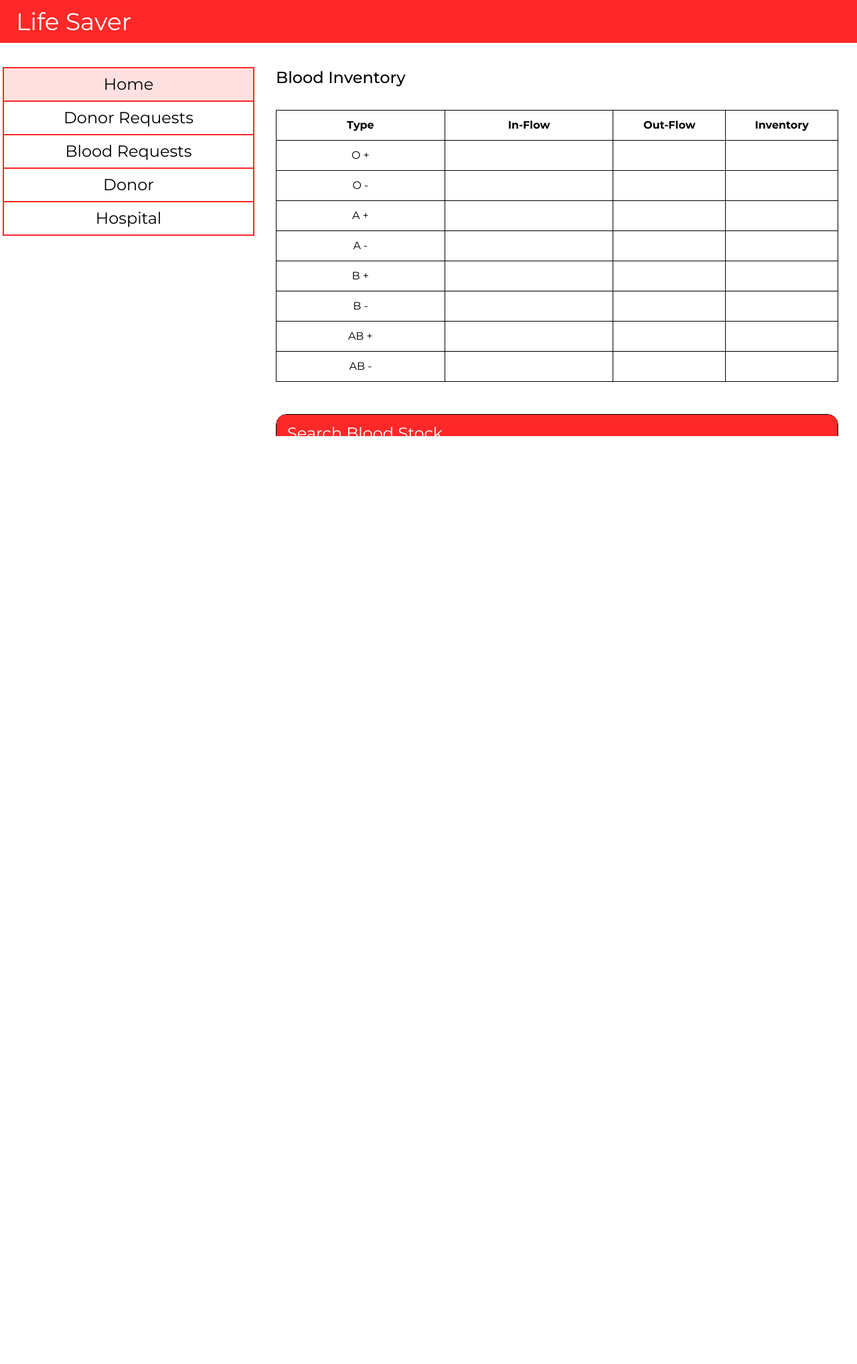
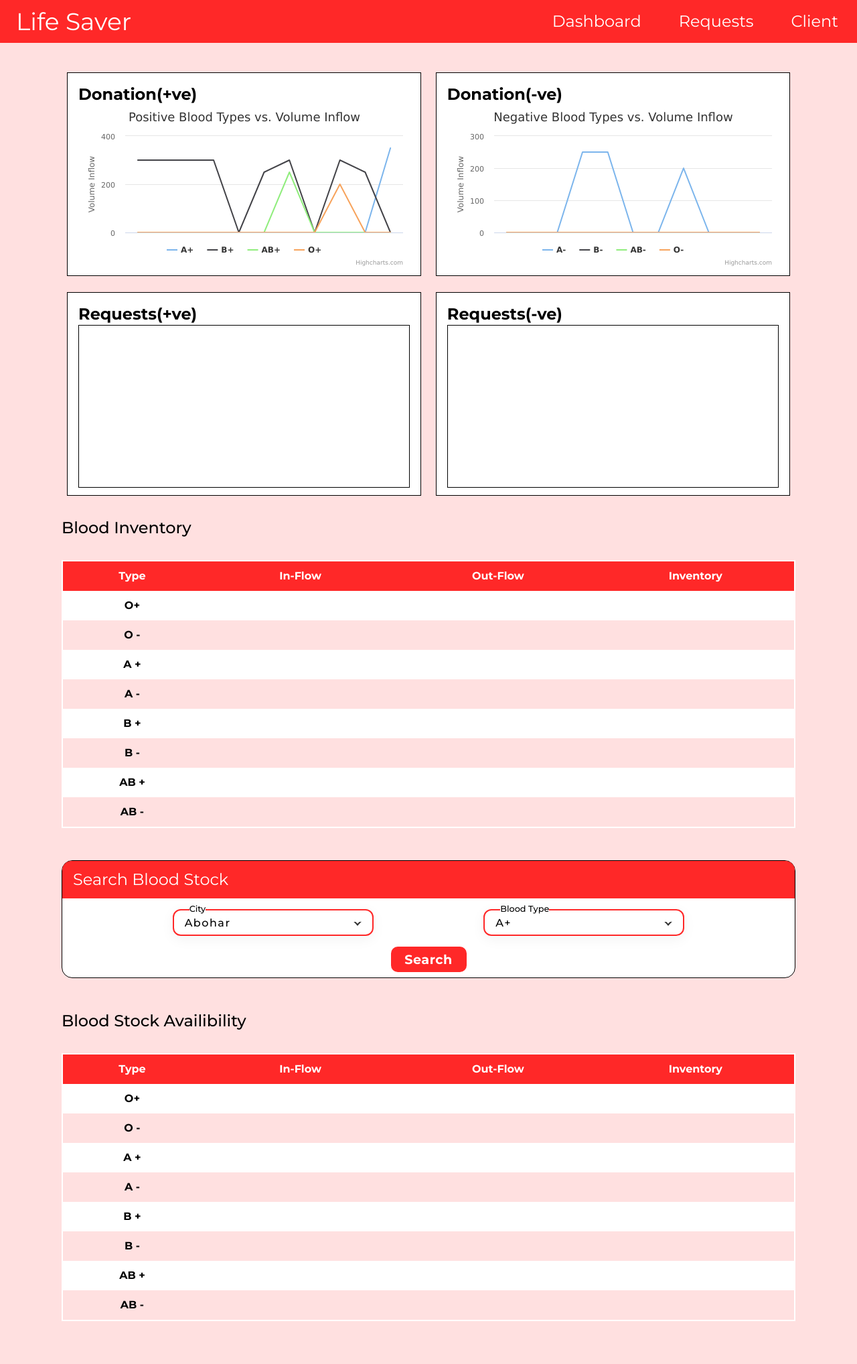
Before and after one commit to ViralBiyawala/BBMS, a Flask app: page /Admin in a window 1280 px wide. Shown: the whole page at 67% size. Before the commit the page ends 651 px from the top, so only its background shows below. Run offline with Flask 3, Linux system fonts and the light colour scheme; data comes from the database, SQL or seed files in the repository; a map, chart or similar area stays blank; style sheets or scripts are compiled from the project's sources; parts of the project's set-up code (start-up, migrations or seed data) failed here and were passed over; some libraries are stand-ins or nearby versions.

Commit message:
Admin PAge Updated , Home Page Notification Implementation

```diff
--- a/app/routes.py
+++ b/app/routes.py
@@ -52,7 +52,7 @@ login_manager.login_view = 'login'
 
 @app.route('/Admin')
 def AdminHome():
-    return render_template('Admin_Home.html')
+    return render_template('Admin_Home.html',cities=cities)
 
 #Helper functions
 #loading user
@@ -728,7 +728,13 @@ def plot_positive_data():
             quantity = record.quantity_donated if record else 0
             positive_data_dict[blood_type.replace('+', 'p')].append(quantity)
 
-    return jsonify(positive_data_dict)
+    # Sort the data by 'dates'
+    sorted_data = {'dates': sorted(positive_data_dict['dates']), 'Ap': [], 'Bp': [], 'ABp': [], 'Op': []}
+    for blood_type in ['A+', 'B+', 'AB+', 'O+']:
+        sorted_data[blood_type.replace('+', 'p')] = [positive_data_dict[blood_type.replace('+', 'p')][positive_data_dict['dates'].index(date)] for date in sorted_data['dates']]
+
+    return jsonify(sorted_data)
+
 
 @app.route('/plot_negative_data')
 def plot_negative_data():
@@ -751,4 +757,9 @@ def plot_negative_data():
             quantity = record.quantity_donated if record else 0
             negative_data_dict[blood_type.replace('-', 'n')].append(quantity)
 
-    return jsonify(negative_data_dict)
+    # Sort the data by 'dates'
+    sorted_data = {'dates': sorted(negative_data_dict['dates']), 'An': [], 'Bn': [], 'ABn': [], 'On': []}
+    for blood_type in ['A-', 'B-', 'AB-', 'O-']:
+        sorted_data[blood_type.replace('-', 'n')] = [negative_data_dict[blood_type.replace('-', 'n')][negative_data_dict['dates'].index(date)] for date in sorted_data['dates']]
+
+    return jsonify(sorted_data)
--- a/app/static/negativeChart.js
+++ b/app/static/negativeChart.js
@@ -16,6 +16,9 @@ fetch('/plot_negative_data')
             xAxis: {
                 categories: data.dates,
                 crosshair: true,
+                labels: {
+                    enabled:false // Enable labels
+                }
             },
             yAxis: {
                 title: {
--- a/app/static/positiveChart.js
+++ b/app/static/positiveChart.js
@@ -9,9 +9,8 @@ fetch('/plot_positive_data')
                 zoomType: 'x', // Enable x-axis zoom
                 panning: true, // Enable panning
                 panKey: 'shift', // Hold Shift key to enable panning
-                backgroundColor: 'rgba(150, 15, 100, 0.2)', // Set background color with transparency
-                borderWidth: 2, // Add a border to the chart
-                borderColor: 'Red' // Set border color
+                // borderWidth: 2, // Add a border to the chart
+                // borderColor: 'Red' // Set border color
             },
             title: {
                 text: 'Positive Blood Types vs. Volume Inflow'
@@ -19,6 +18,9 @@ fetch('/plot_positive_data')
             xAxis: {
                 categories: data.dates,
                 crosshair: true,
+                labels: {
+                    enabled:false // Enable labels
+                }
             },
             yAxis: {
                 title: {
--- a/app/static/profile.css
+++ b/app/static/profile.css
@@ -456,9 +456,15 @@ th, td {
 }
 .a-right th,
 .a-right td {
-  border: 1px solid black;
+  border: none;
   padding: 10px;
   text-align: center;
+}
+.a-right tr:nth-child(even){
+  background-color: white;
+}
+.a-right table{
+  border:2px solid white;
 }
 
 #appointment tr:nth-child(even),
@@ -480,6 +486,24 @@ th:nth-child(3), td:nth-child(3) {
 th:nth-child(4), td:nth-child(4) {
     width: 25%;
 }
+
+.a-right th:nth-child(1), td:nth-child(1) {
+  width: 19%; /* Set the width of the first column */
+}
+
+.a-right th:nth-child(2), td:nth-child(2) {
+  width: 27%;
+}
+
+.a-right th:nth-child(3), td:nth-child(3) {
+  width: 27%;
+}
+
+.a-right th:nth-child(4), td:nth-child(4) {
+  width: 27%;
+}
+
+
 .table-h{
     width: calc(100% - 7px)
 }
--- a/app/templates/Admin_Home.html
+++ b/app/templates/Admin_Home.html
@@ -9,13 +9,17 @@
       src="https://kit.fontawesome.com/3b57b3cea0.js"
       crossorigin="anonymous"
     ></script>
+    <script src="https://code.highcharts.com/highcharts.js"></script>
+    <!-- Link to external JavaScript files using url_for -->
+    <script src="{{ url_for('static', filename='positiveChart.js') }}"></script>
+    <script src="{{ url_for('static', filename='negativeChart.js') }}"></script>
     <link
       rel="stylesheet"
       href="{{ url_for('static', filename='profile.css') }}"
     />
   </head>
 
-  <body>
+  <body class="bg-[#ffe0e0]">
     <nav class="bg-[#FF2828] w-full flex py-[12px] text-white text-[24px]">
       <div
         class="flex items-center w-[20%] ml-6 text-4xl hover:tracking-[0.1em] transition-all duration-700 cursor-pointer"
@@ -23,26 +27,26 @@
         <a href="index">Life Saver</a>
       </div>
 
-      <!-- <div class="flex w-[80%] justify-end items-center">
+      <div class="flex w-[80%] justify-end items-center">
         <div
           class="cursor-pointer hover:border-b-2 hover:border-white transition-all duration-100 mx-7"
         >
-          <a href="/index">Home</a>
+          <a href="Admin">Dashboard</a>
         </div>
 
         <div
           class="cursor-pointer hover:border-b-2 hover:border-white transition-all duration-100 mx-7"
         >
-          <a href="about">About Us</a>
+          <a href="about">Requests</a>
         </div>
 
         <div
           class="cursor-pointer hover:border-b-2 hover:border-white transition-all duration-100 mx-7"
         >
-          <a href="/contact">Contact Us</a>
+          <a href="/contact">Client</a>
         </div>
 
-        <div class="nav-btn p-dropdown input">
+        <!-- <div class="nav-btn p-dropdown input">
           <div class="temp flex items-center">
             <button class="inline mx-[28px]" onclick="showItemS()">
               <img
@@ -62,14 +66,14 @@
               <div>Log Out</div>
             </a>
           </div>
+        </div> -->
+
       </div>
-
-      </div> -->
     </nav>
 
-    <div class="mt-8 flex ">
+    <div class="mt-8 flex justify-center mb-[4rem]">
       <!-- border border-red-700   -->
-        <div class="left w-[30%]   p-1">
+        <div class="left w-[0%]   p-1 hidden">
 
             <!-- Flash message start -->
             <div class="flash-messages">
@@ -94,88 +98,108 @@
         </div>
 
         <div
-            class="a-right w-[70%] aspect-[21/13] overflow-x-hidden overflow-y-scroll snap-y snap-mandatory px-7 pt-1 scroll-smooth  "
+            class="a-right w-[90%]   px-7 pt-1 "
           >
+            <div class="charts flex flex-wrap justify-between items-between p-2 h-[42rem]">
+              <div class="c1 w-[49%] h-[19rem] border border-black bg-white p-4">
+                <div class="chart-heaing font-bold text-2xl">Donation(+ve)</div>
+                <div id="positiveChart" class="chart  h-[90%]"></div>
+              </div>
+              <div class="c2 w-[49%] h-[19rem] border border-black bg-white p-4">
+                <div class="chart-heaing font-bold text-2xl">Donation(-ve)</div>
+                <div id="negativeChart" class="chart  h-[90%]"></div>
+              </div>
+              <div class="c3 w-[49%] h-[19rem] border border-black bg-white p-4">
+                <div class="chart-heaing font-bold text-2xl">Requests(+ve)</div>
+                <div class="chart border border-black h-[90%]"></div>
+              </div>
+              <div class="c4 w-[49%] h-[19rem] border border-black bg-white p-4">
+                <div class="chart-heaing font-bold text-2xl">Requests(-ve)</div>
+                <div class="chart border border-black h-[90%]"></div>
+              </div>
+            </div>
+
             <div class="bi   mb-8  text-2xl font-medium">Blood Inventory</div>
 
             <table>
                 <tr>
-                  <th>Type</th>
-                  <th>In-Flow</th>
-                  <th>Out-Flow</th>
-                  <th>Inventory</th>
+                  <th class="bg-[#ff2828] text-white">Type</th>
+                  <th class="bg-[#ff2828] text-white">In-Flow</th>
+                  <th class="bg-[#ff2828] text-white">Out-Flow</th>
+                  <th class="bg-[#ff2828] text-white">Inventory</th>
                 </tr>
                 <tr>
-                  <td>O +</td>
+                  <td class="font-bold">O+</td>
                   <td></td>
                   <td></td>
                   <td></td>
                 </tr>
                 <tr>
-                  <td>O -</td>
+                  <td class="font-bold">O -</td>
                   <td></td>
                   <td></td>
                   <td></td>
                 </tr>
                 <tr>
-                  <td>A +</td>
+                  <td class="font-bold">A +</td>
                   <td></td>
                   <td></td>
                   <td></td>
                 </tr>
                 <tr>
-                  <td>A -</td>
+                  <td class="font-bold">A -</td>
                   <td></td>
                   <td></td>
                   <td></td>
                 </tr>
                 <tr>
-                  <td>B +</td>
+                  <td class="font-bold">B +</td>
                   <td></td>
                   <td></td>
                   <td></td>
                 </tr>
                 <tr>
-                  <td>B -</td>
+                  <td class="font-bold">B -</td>
                   <td></td>
                   <td></td>
                   <td></td>
                 </tr>
                 <tr>
-                  <td>AB +</td>
+                  <td class="font-bold">AB +</td>
                   <td></td>
                   <td></td>
                   <td></td>
                 </tr>
                 <tr>
-                    <td>AB -</td>
+                    <td class="font-bold">AB -</td>
                     <td></td>
                     <td></td>
                     <td></td>
                 </tr>
             </table>
 
-            <div class="search border border-black rounded-2xl my-12   flex flex-col pb-2">
+            <form action="CitySearch" method="POST">
+              <div class="search border border-black rounded-2xl my-12   flex flex-col pb-2 bg-white">
 
                 <div class="heading bg-[#ff2828] rounded-t-[14px] text-white text-2xl pl-4 py-3">
                     Search Blood Stock
                 </div>
 
-                <div class="a-ips flex w-full justify-evenly">
-                    <div class="input-container  ">
+                  <div class="a-ips flex w-full justify-evenly ">
+                      <div class="input-container focus ">
                           <div class="dropdown ">
                             <input
                               type="text"
                               class="textBoxCity input"
-                            value=""
+                              value="{{cities[0]}}"
                               name="city"
                               id="CitytextBox"
                               required
                             />
-                          <div class="options" id="OptionsCity">
-                            <!-- {% for city in cities %}
+                            <div class="options mt-1" id="OptionsCity">
+                              {% for city in cities %}
                                 <div onclick='showCity("{{ city }}")'>{{ city }}</div>
-                            {% endfor %} -->
+                              {% endfor %}
                             </div>
                           </div>
                           <label for="">City</label>
@@ -222,67 +246,66 @@
                           <label for="">Blood Type</label>
                           <span>Blood Type</span>
                         </div>
+                  </div>
 
-
-
-                </div>
                   <input type="submit" value="Search" class="btnsrch bg-[#ff2828] self-center">
                 </div>
+              </form>
 
 
             <div class="mb-8 mt-4 text-2xl font-medium">Blood Stock Availibility</div>
 
-            <table class="mb-8">
+            <table>
               <tr>
-                  <th>Type</th>
-                  <th>In-Flow</th>
-                  <th>Out-Flow</th>
-                  <th>Inventory</th>
+                <th class="bg-[#ff2828] text-white">Type</th>
+                <th class="bg-[#ff2828] text-white">In-Flow</th>
+                <th class="bg-[#ff2828] text-white">Out-Flow</th>
+                <th class="bg-[#ff2828] text-white">Inventory</th>
               </tr>
               <tr>
-                  <td>O +</td>
+                <td class="font-bold">O+</td>
                 <td></td>
                 <td></td>
                 <td></td>
               </tr>
               <tr>
-                  <td>O -</td>
+                <td class="font-bold">O -</td>
                 <td></td>
                 <td></td>
                 <td></td>
               </tr>
               <tr>
-                  <td>A +</td>
+                <td class="font-bold">A +</td>
                 <td></td>
                 <td></td>
                 <td></td>
               </tr>
               <tr>
-                  <td>A -</td>
+                <td class="font-bold">A -</td>
                 <td></td>
                 <td></td>
                 <td></td>
               </tr>
               <tr>
-                  <td>B +</td>
+                <td class="font-bold">B +</td>
                 <td></td>
                 <td></td>
                 <td></td>
               </tr>
               <tr>
-                  <td>B -</td>
+                <td class="font-bold">B -</td>
                 <td></td>
                 <td></td>
                 <td></td>
               </tr>
               <tr>
-                  <td>AB +</td>
+                <td class="font-bold">AB +</td>
                 <td></td>
                 <td></td>
                 <td></td>
               </tr>
               <tr>
-                    <td>AB -</td>
+                  <td class="font-bold">AB -</td>
                   <td></td>
                   <td></td>
                   <td></td>
@@ -292,6 +315,8 @@
         </div>
 
     </div>
+
+
     <script>
       // InputBox Animation JS
       const ips = document.querySelectorAll(".input");
```
Also changed, not shown: app/static/style.css (+36 -0 lines), app/templates/index.html (+35 -2 lines). Lines whose indentation alone changed are shown as unchanged.
